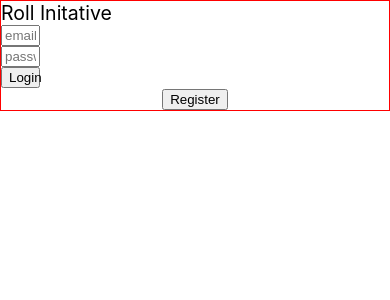
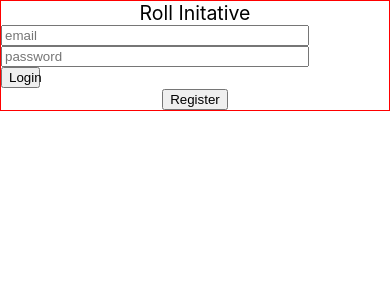
Before and after one commit to hammyhammer/roll-initiative, a React (Create React App) app in the folder client/: page / in a window 390 px wide. Shown: the top 300 px of the page. Built offline with nearby package versions, Linux system fonts and the light colour scheme.

Commit message:
modified mobile input boxes and centered header

```diff
--- a/client/src/screens/Login/Login.jsx
+++ b/client/src/screens/Login/Login.jsx
@@ -35,8 +35,8 @@ export default function Login(props) {
       </header>
       <div className={logincss.form}>
         <form className={logincss.inputs} onSubmit={handleSubmit}>
-          <input type="email" value={email} placeholder='email' onChange={(event) => setEmail(event.target.value)} />
-          <input type="password" value={password} placeholder='password' onChange={(event) => setPassword(event.target.value)} />
+          <input className={logincss.input_box} type="email" value={email} placeholder='email' onChange={(event) => setEmail(event.target.value)} />
+          <input className={logincss.input_box} type="password" value={password} placeholder='password' onChange={(event) => setPassword(event.target.value)} />
           <button>Login</button>
 
         </form>
--- a/client/src/screens/Login/Login.module.css
+++ b/client/src/screens/Login/Login.module.css
@@ -7,6 +7,7 @@
 .banner {
   display: flex;
   flex-direction: flex-start;
+  justify-content: center;
   font-size: 5vw;
 }
 
@@ -15,6 +16,10 @@
   flex-direction: column;
 }
 
+.input_box {
+  width: 300px;
+}
+
 .inputs {
 
   width: 10%
```
